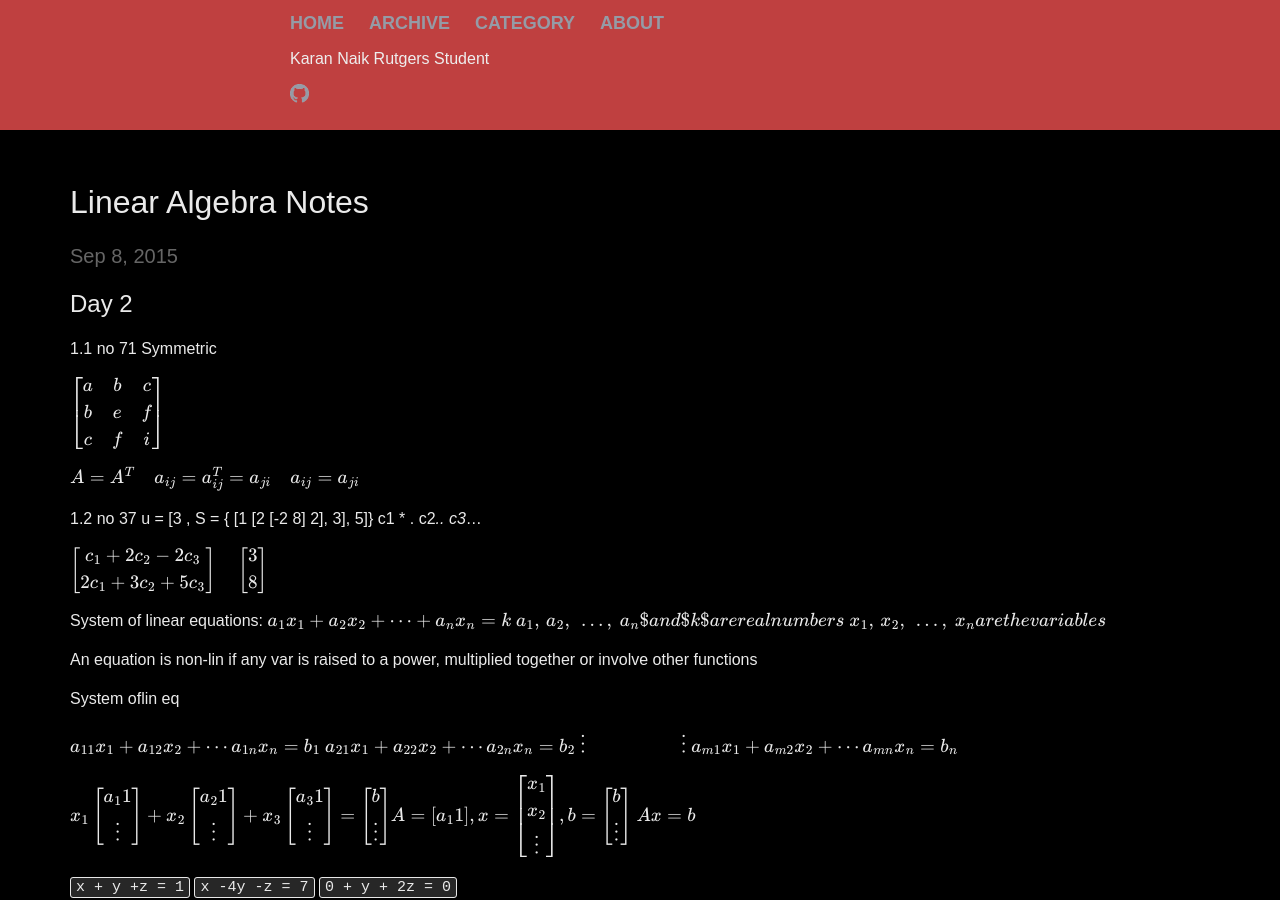
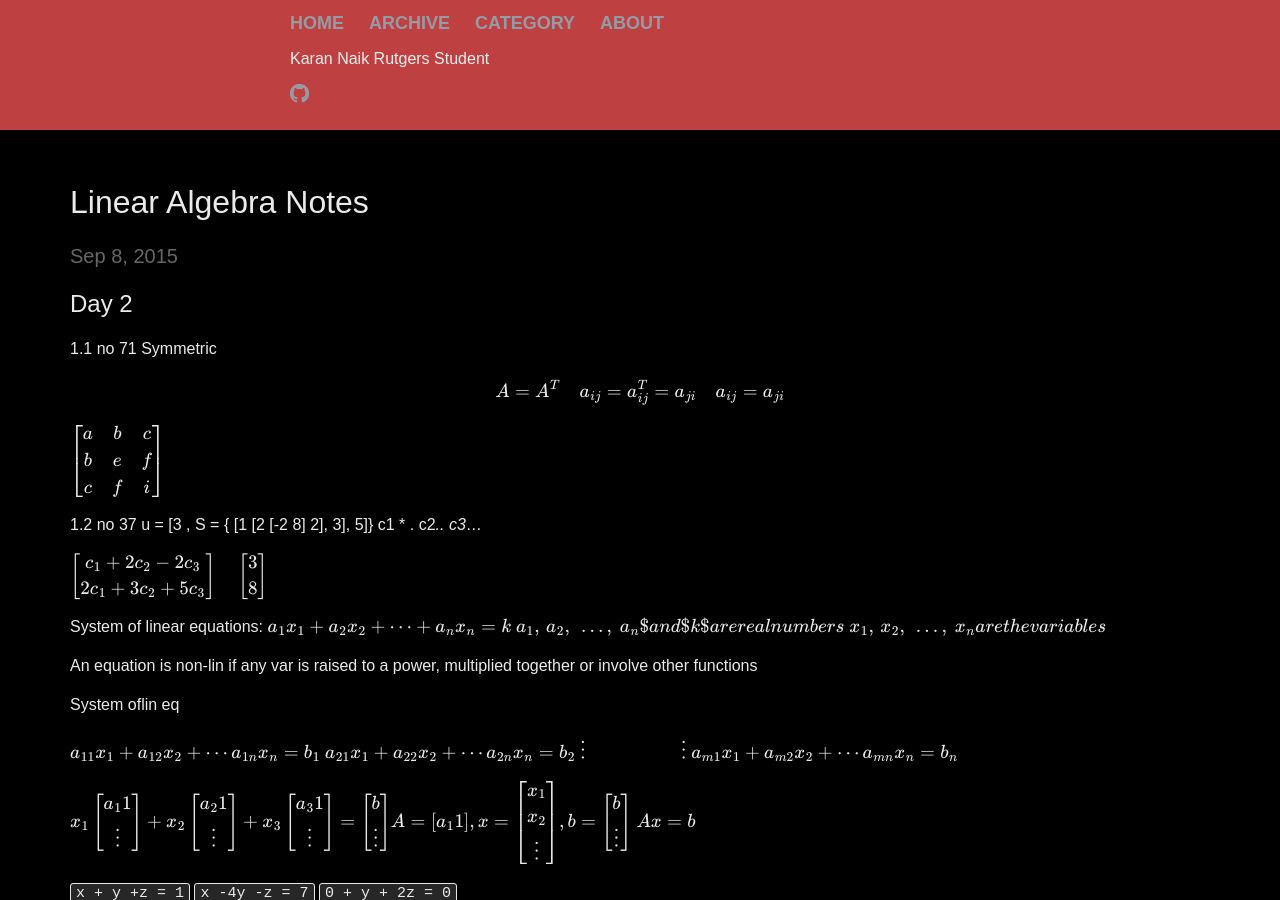
Before and after one commit to knaik/knaik.github.io, a Jekyll site: the page built from _posts/2015-09-08-linear-alg.markdown, in a window 1280 px wide and 900 px high. Built offline with Jekyll 4.4.1, drawn with Linux system fonts in a browser that asks for light colours; formulas are drawn with MathJax 3.

Commit message:
debug continued

```diff
--- a/_posts/2015-09-08-linear-alg.markdown
+++ b/_posts/2015-09-08-linear-alg.markdown
@@ -9,9 +9,9 @@ categories: LinearAlgebra
 1.1 no 71
 Symmetric
 
+$$ A = A^T \quad a_{ij} = a_{ij}^T = a_{ji} \quad a_{ij} = a_{ji} $$
+
 \\( \begin{bmatrix} a & b & c \\\ b & e & f \\\ c & f & i \end{bmatrix} \\)
-
-\\(A = A^T \quad a_{ij} = a_{ij}^T = a_{ji} \quad a_{ij} = a_{ji} \\)
 
 1.2 no 37
 u = [3		, S = { [1		[2		[-2
```
Also changed, not shown: 1 other file.
